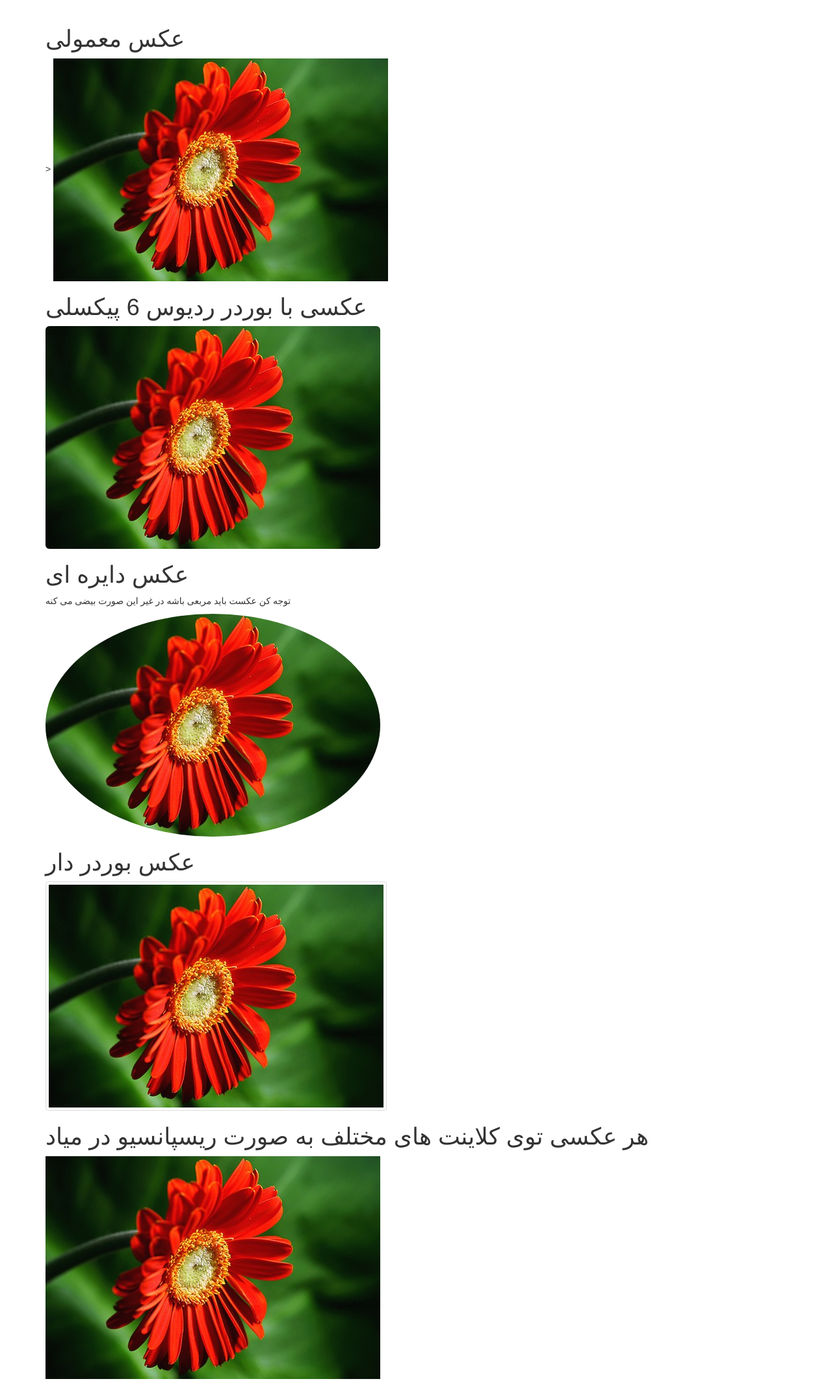
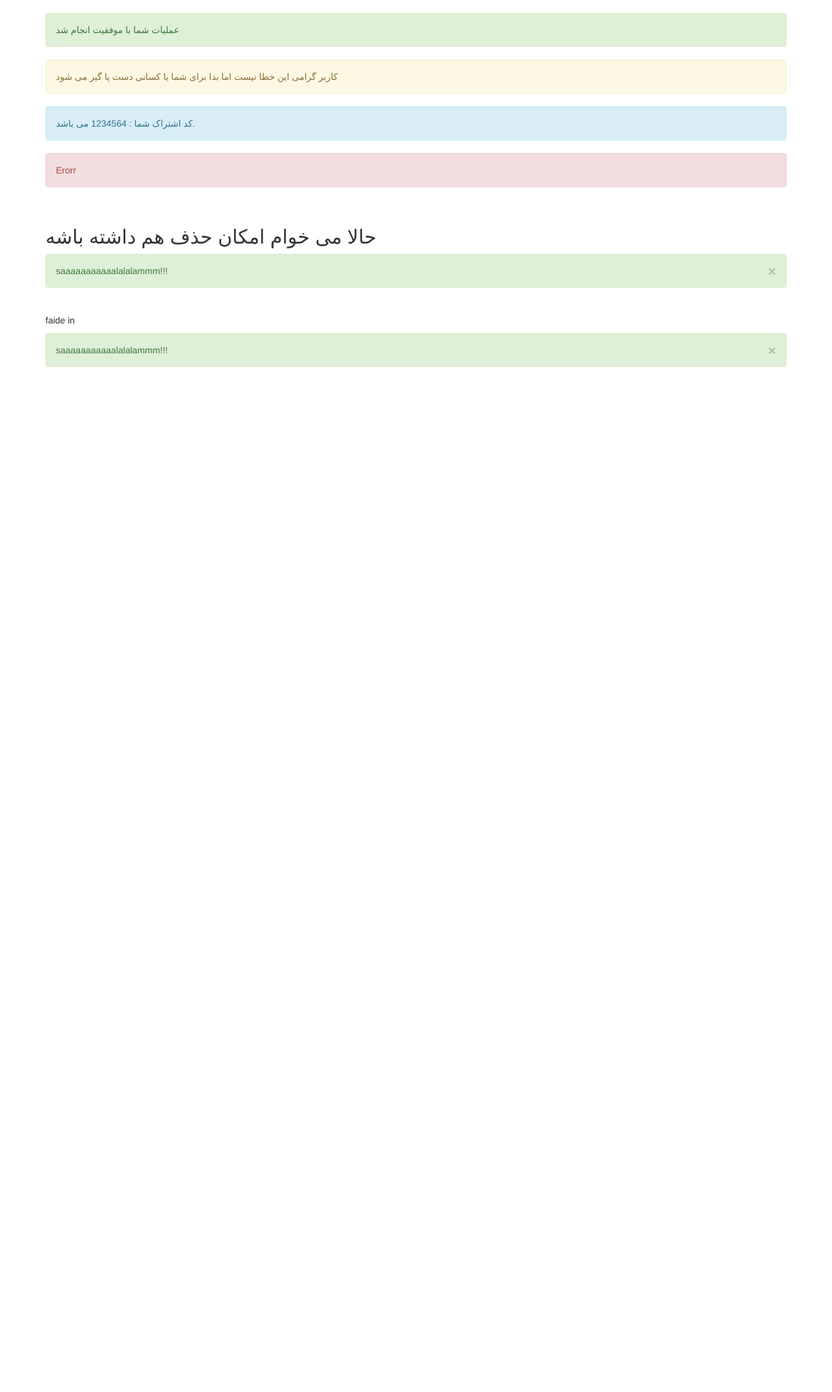
Before and after one commit to abolfazlvakily/BootstrapTraining, a Flask app: page / in a window 1280 px wide. Shown: the whole page at 65% size. After the commit the page ends 565 px from the top, so only its background shows below. Run offline with Flask 2, Linux system fonts and the light colour scheme; some libraries are stand-ins or nearby versions.

Commit message:
session 10 : alert

```diff
--- a/templates/index.html
+++ b/templates/index.html
@@ -20,21 +20,22 @@
 </head>
 <body>
 <div class="container">
-    <h1>عکس معمولی</h1>>
-    <img src="{{ url_for("static", filename="images/1.jpg") }}" alt="">
+    <div class="alert alert-success">عملیات شما با موفقیت انجام شد</div>
+    <div class="alert alert-warning">کاربر گرامی این خطا نیست اما بدا برای شما یا کسانی دست پا گیر می شود</div>
+    <div class="alert alert-info">کد اشتراک شما : 1234564 می باشد.</div>
+    <div class="alert alert-danger">Erorr</div>
     <br>
-    <h1>عکسی با بوردر ردیوس 6 پیکسلی</h1>
-    <img src="{{ url_for("static", filename="images/1.jpg") }}" alt="" class="img-rounded">
+    <h2>حالا می خوام امکان حذف هم داشته باشه</h2>
+    <div class="alert alert-success">
+        <a href="#" class="close" data-dismiss="alert" aria-label="close">&times;</a>
+        saaaaaaaaaaalalalammm!!!
+    </div>
     <br>
-    <h1>عکس دایره ای</h1>
-    <p>توجه کن عکست باید مربعی باشه در غیر این صورت بیضی می کنه</p>
-    <img src="{{ url_for("static", filename="images/1.jpg") }}" alt="" class="img-circle">
-    <br>
-    <h1>عکس بوردر دار</h1>
-    <img src="{{ url_for("static", filename="images/1.jpg") }}" alt="" class="img-thumbnail">
-    <br>
-    <h1>هر عکسی توی کلاینت های مختلف به صورت ریسپانسیو در میاد</h1>
-    <img src="{{ url_for("static", filename="images/1.jpg") }}" alt="" class="img-responsive">
+    <p>faide in</p>
+    <div class="alert alert-success fade in">
+        <a href="#" class="close" data-dismiss="alert" aria-label="close">&times;</a>
+        saaaaaaaaaaalalalammm!!!
+    </div>
 </div>
 <!-- jQuery (necessary for Bootstrap's JavaScript plugins) -->
 <script src="{{ url_for("static",filename= "js/jquery.min.js") }}"></script>
```
